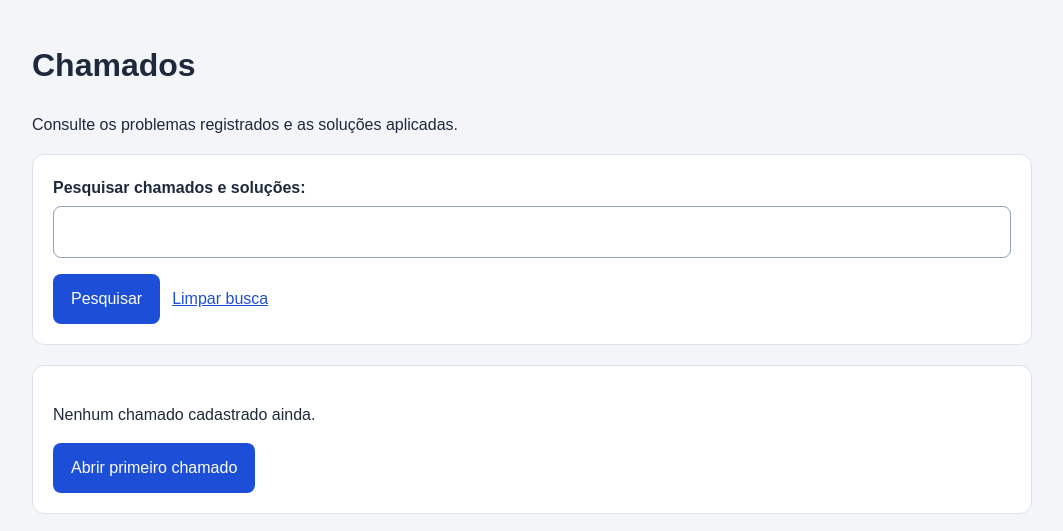
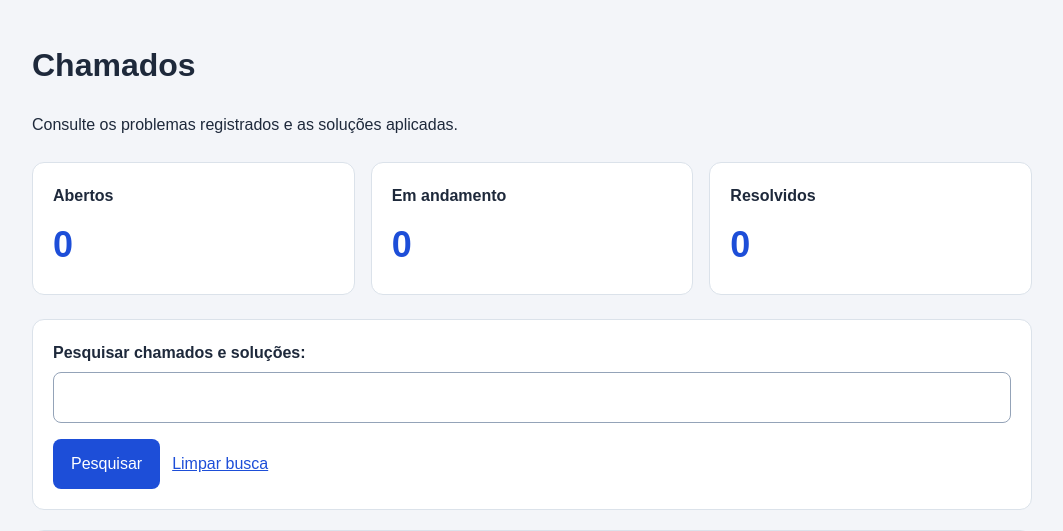
Before and after one commit to JazzyJeff6/resolvedesk, a Django app: page /chamados/ in a window 1280 px wide. Shown: the part 90-621 px from the top of the page, without its empty margins (108-1171 px from the left). Run offline with Django 5.2, Linux system fonts and the light colour scheme; the visitor is signed in with stand-in values (Sample User, id 1); data that the repository does not hold is empty.

Commit message:
Adiciona resumo de chamados por status com teste de acesso

```diff
--- a/chamados/static/chamados/css/style.css
+++ b/chamados/static/chamados/css/style.css
@@ -111,3 +111,33 @@ button:focus-visible, a:focus-visible{
 .errorlist {
     color: #b91c1c;
 }
+
+.resumo {
+    display: grid;
+    grid-template-columns: repeat(3, minmax(0, 1fr));
+    gap: 16px;
+    margin: 24px 0;
+}
+
+.indicador {
+    margin-bottom: 0;
+}
+
+.indicador h2 {
+    margin: 0;
+    font-size: 16px;
+}
+
+.indicador-numero {
+    margin: 8px 0 0;
+    font-size: 36px;
+    font-weight: bold;
+    color: #1d4ed8;
+}
+
+
+@media (max-width: 640px) {
+    .resumo {
+        grid-template-columns: 1fr;
+    }
+}
--- a/chamados/templates/chamados/listar_chamados.html
+++ b/chamados/templates/chamados/listar_chamados.html
@@ -13,6 +13,23 @@
     {% block content %}
     <h1>Chamados</h1>
     <p>Consulte os problemas registrados e as soluções aplicadas.</p>
+
+    <section class="resumo" aria-label="Resumo dos chamados">
+        <div class="card indicador">
+            <h2>Abertos</h2>
+            <p class="indicador-numero">{{ resumo.abertos }}</p>
+        </div>
+
+        <div class="card indicador">
+            <h2>Em andamento</h2>
+            <p class="indicador-numero">{{ resumo.em_andamento }}</p>
+        </div>
+
+        <div class="card indicador">
+            <h2>Resolvidos</h2>
+            <p class="indicador-numero">{{ resumo.resolvidos }}</p>
+        </div>
+    </section>
 
     <div class="card">
     <form method="get" action="{% url 'listar_chamados' %}">
--- a/chamados/views.py
+++ b/chamados/views.py
@@ -52,6 +52,12 @@ def listar_chamados(request):
     if not usuario_e_tecnico(request.user):
         chamados = chamados.filter(autor=request.user)
 
+    resumo = {
+        'abertos': chamados.filter(status='aberto').count(),
+        'em_andamento': chamados.filter(status='em_andamento').count(),
+        'resolvidos': chamados.filter(status='resolvido').count(),
+    }
+
     if busca:
         chamados = chamados.filter(
             Q(titulo__icontains=busca)
@@ -63,7 +69,7 @@ def listar_chamados(request):
         request,
         'chamados/listar_chamados.html',
         {
-        'chamados': chamados, 'busca': busca, 'e_tecnico': usuario_e_tecnico(request.user),
+        'chamados': chamados, 'busca': busca, 'e_tecnico': usuario_e_tecnico(request.user), 'resumo': resumo,
         },
     )
 
```
Also changed, not shown: chamados/tests.py (+43 -0 lines).
